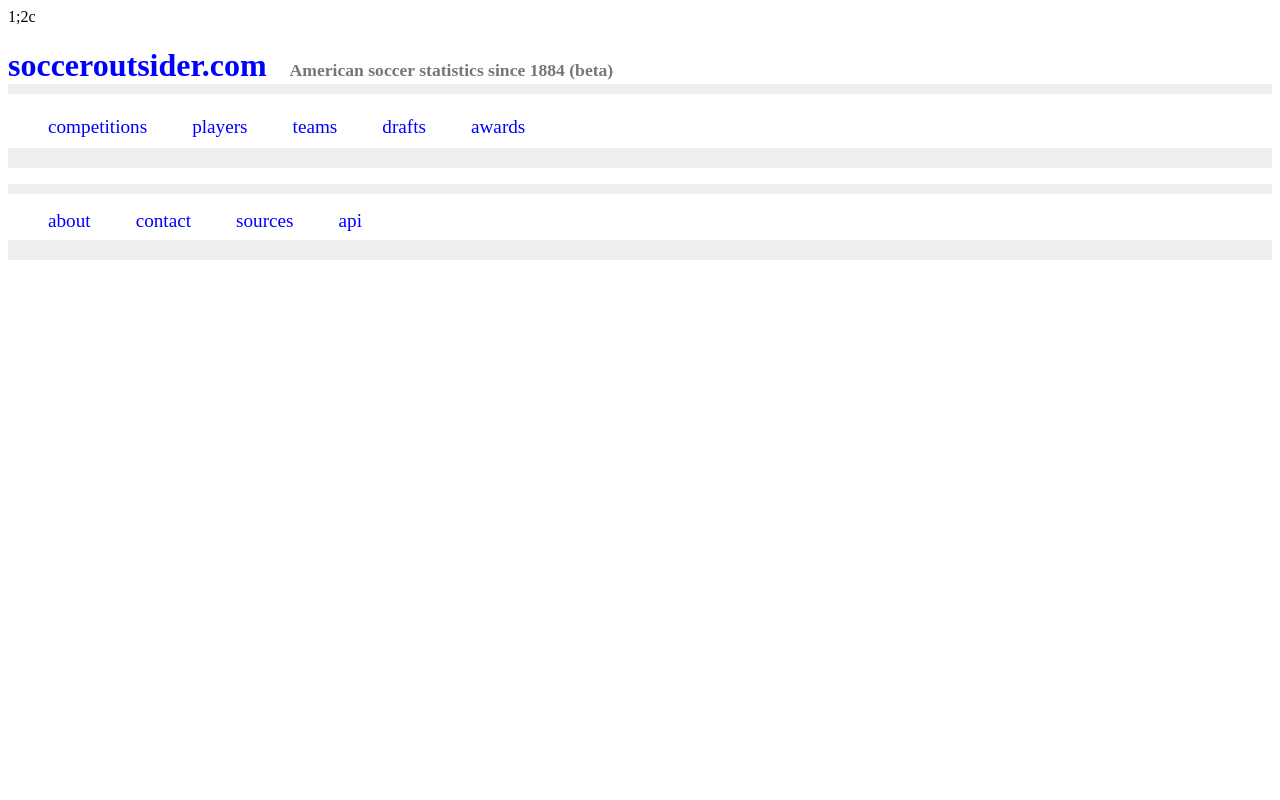
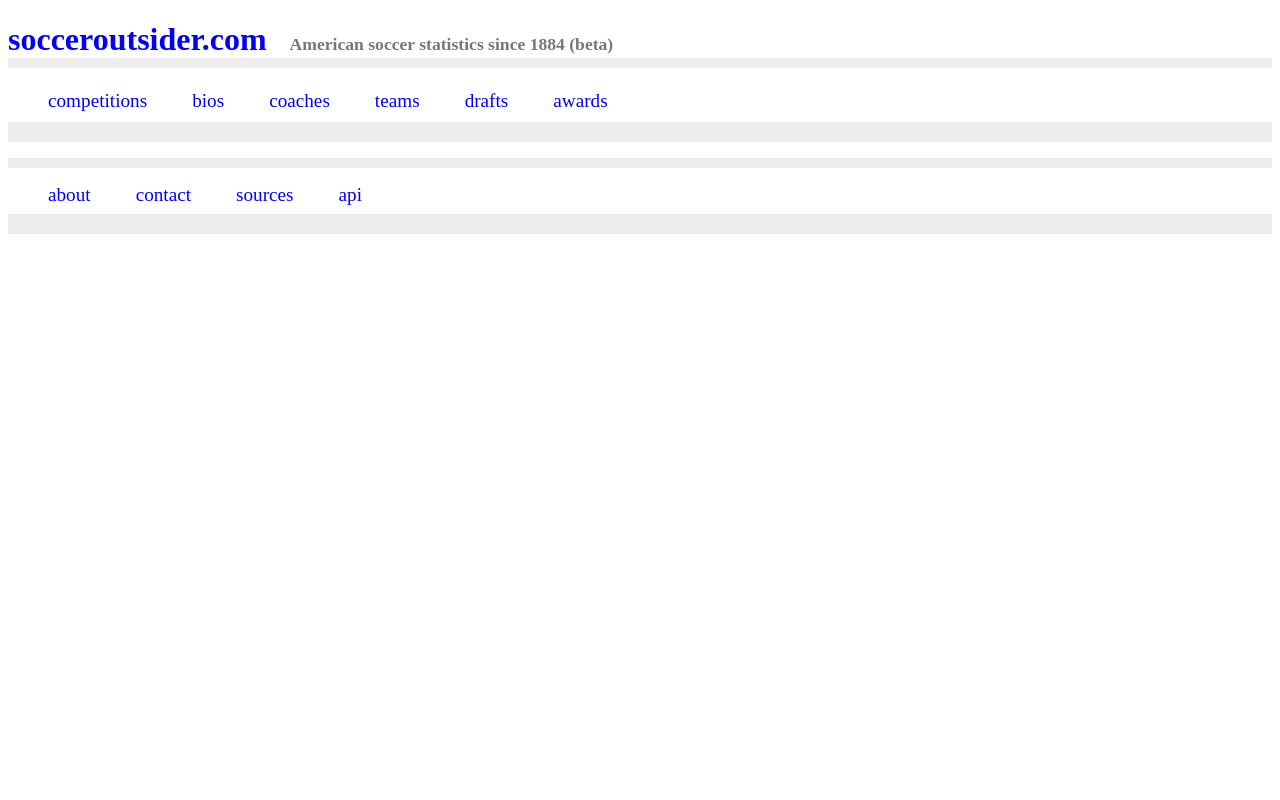
Before and after one commit to SoccerStatsUS/s2, a Django app: page /bios/ in a window 1280 px wide. Run offline with Django 3.2, Linux system fonts and the light colour scheme; data that the repository does not hold is empty; parts of the project's set-up code (start-up, migrations or seed data) failed here and were passed over; some libraries are stand-ins or nearby versions.

Commit message:
Improve coaches view.

```diff
--- a/templates/base.html
+++ b/templates/base.html
@@ -45,7 +45,8 @@
   <div id="header">
     <ul>
       <li><a href="{% url competition_index %}">competitions</a></li>
-      <li><a href="{% url person_index %}">players</a></li>
+      <li><a href="{% url person_index %}">bios</a></li>
+      <li><a href="{% url manager_index %}">coaches</a></li>
       <li><a href="{% url team_index %}">teams</a></li>
       <li><a href="{% url drafts_index %}">drafts</a></li>
       <li><a href="{% url award_index %}">awards</a></li>
--- a/templates/bios/index.html
+++ b/templates/bios/index.html
@@ -1,4 +1,4 @@
-1;2c{% extends "base.html" %}
+{% extends "base.html" %}
 
 
 {% block content %}
--- a/templates/positions/index.html
+++ b/templates/positions/index.html
@@ -2,11 +2,7 @@
 
 {% block content %}
 
-<ul>
-{% for name, slug in positions %}
-<li><a href="{% url position_detail slug %}">{{ name }}</a></li>
-{% endfor %}
-</ul>
+
 
 <ul>
 {% for manager in managers %}
--- a/urls.py
+++ b/urls.py
@@ -28,13 +28,14 @@ urlpatterns = patterns('',
                        url(r'^awards/', include('awards.urls')),
                        url(r'^bios/', include('bios.urls')),
                        url(r'^c/', include('competitions.urls')),
+                       url(r'^coaches/', include('positions.urls')),
                        url(r'^contact/', include('contact.urls')),
                        url(r'^dates/', include('dates.urls')),
                        url(r'^drafts/', include('drafts.urls')),
                        url(r'^games/', include('games.urls')),
                        url(r'^goals/', include('goals.urls')),
                        url(r'^lineups/', include('lineups.urls')),
-                       url(r'^managers/', include('positions.urls')),
+
 
                        url(r'^places/', include('places.urls')),
                        url(r'^teams/', include('teams.urls')),
```
